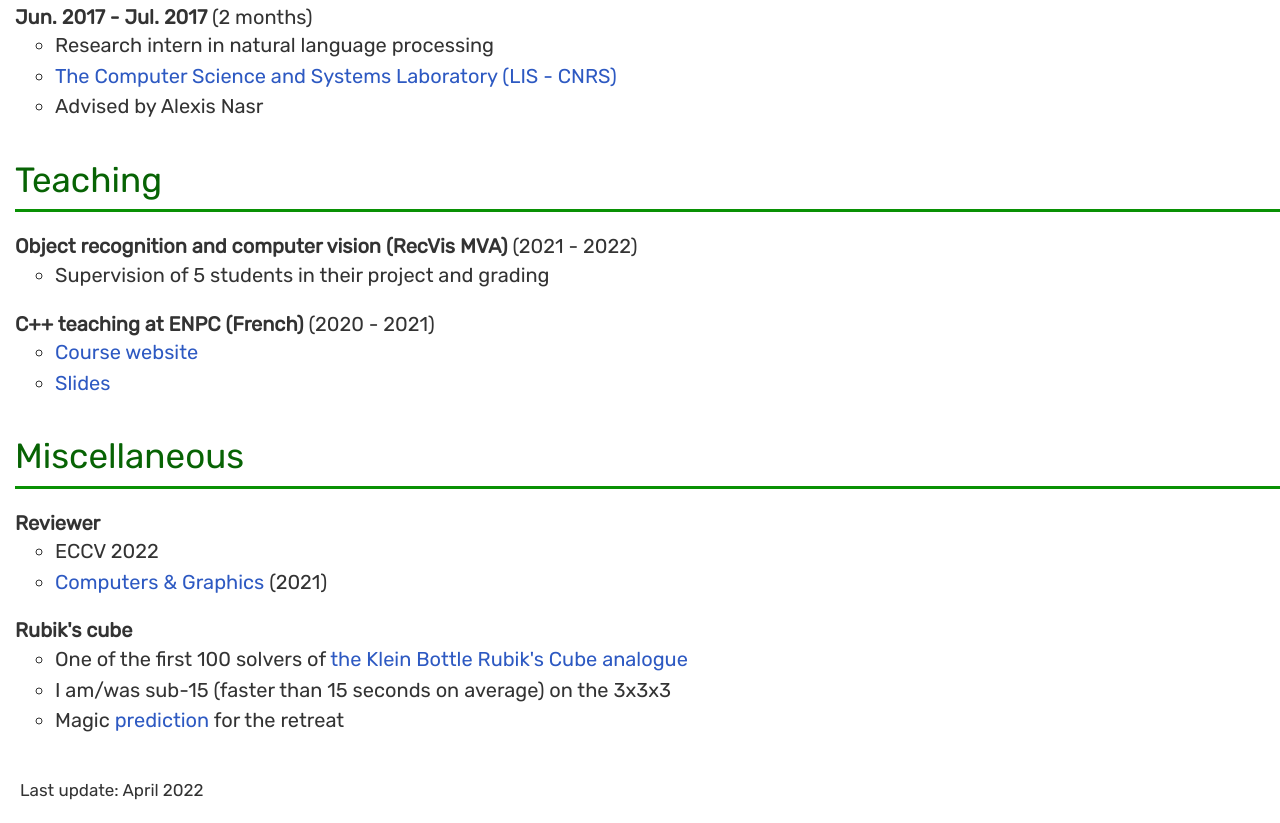
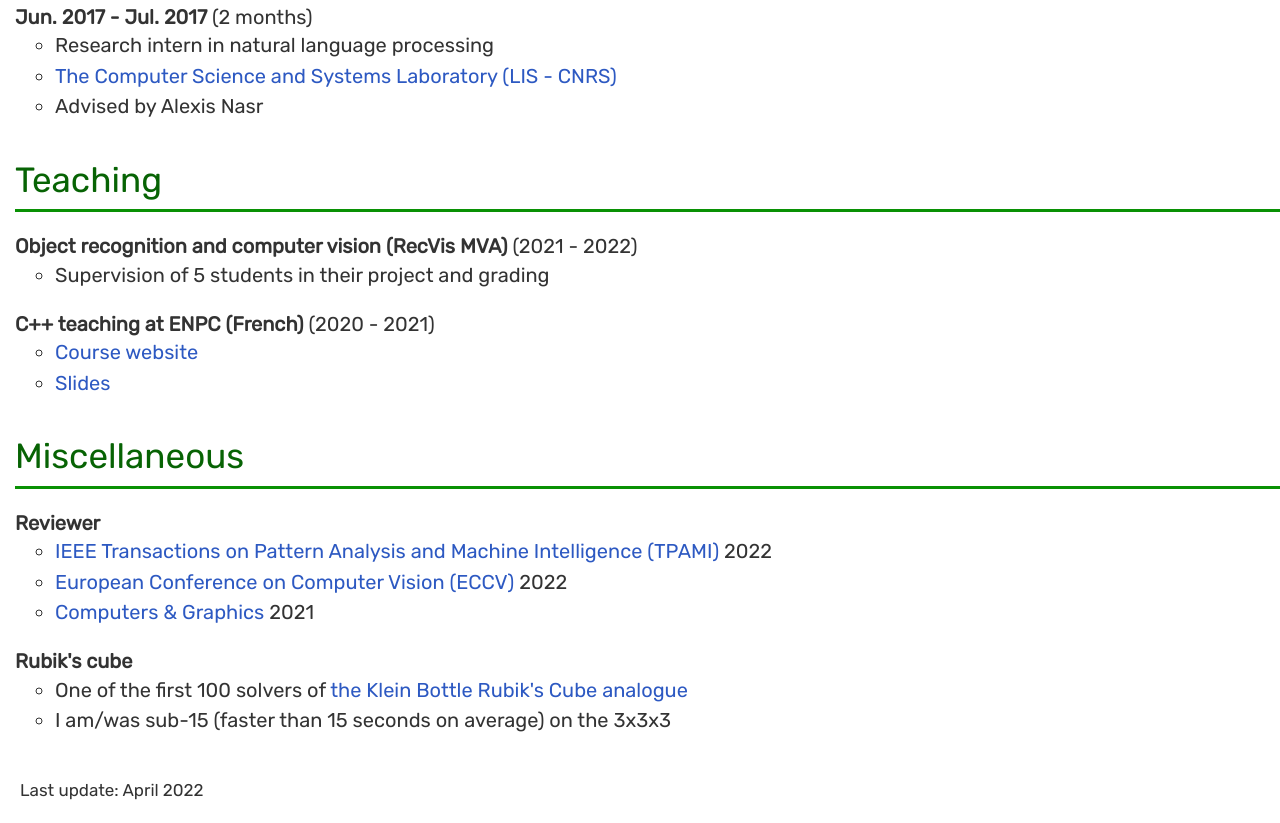
Before and after one commit to Mathux/mathux.github.io, a plain HTML site: page index.html in a window 1280 px wide. Shown: the part 2609-3432 px from the top of the page. Drawn offline with nearby package versions, Linux system fonts and the light colour scheme; some icons are missing.

Commit message:
add TPAMI and remove prediction

```diff
--- a/index.html
+++ b/index.html
@@ -248,15 +248,16 @@ Eiryo Kawakami, Makoto Yamada<br>
   <ul style="padding-left:0; list-style-type:none;">
     <li style="margin:1em 0"><b>Reviewer</b>
       <ul style="list-style-type:circle;">
-	<li> ECCV 2022 </li>
-	<li> <a href="https://www.journals.elsevier.com/computers-and-graphics"> Computers & Graphics</a> (2021) </li>
+	<li> <a href="https://ieeexplore.ieee.org/xpl/RecentIssue.jsp?punumber=34/"> IEEE Transactions on Pattern Analysis and Machine Intelligence (TPAMI) </a> 2022 </li>
+	<li> <a href="https://eccv2022.ecva.net/"> European Conference on Computer Vision (ECCV) </a> 2022 </li>
+	<li> <a href="https://www.journals.elsevier.com/computers-and-graphics"> Computers & Graphics</a> 2021 </li>
       </ul>
     </li>
     <li style="margin:1em 0"><b>Rubik's cube</b>
       <ul style="list-style-type:circle;">
 	<li> One of the first 100 solvers of <a href="http://roice3.org/magictile/mathologer/">the Klein Bottle Rubik's Cube analogue</a> </li>
 	<li> I am/was sub-15 (faster than 15 seconds on average) on the 3x3x3 </li>
-	 <li> Magic <a href="https://staticfiles.xyz/2/retreat.jpg?cache=none">prediction</a> for the retreat</li>
+	<!--  <li> Magic <a href="https://staticfiles.xyz/2/retreat.jpg?cache=none">prediction</a> for the retreat</li> -->
 	</ul>
     </li>
   </ul>
```
